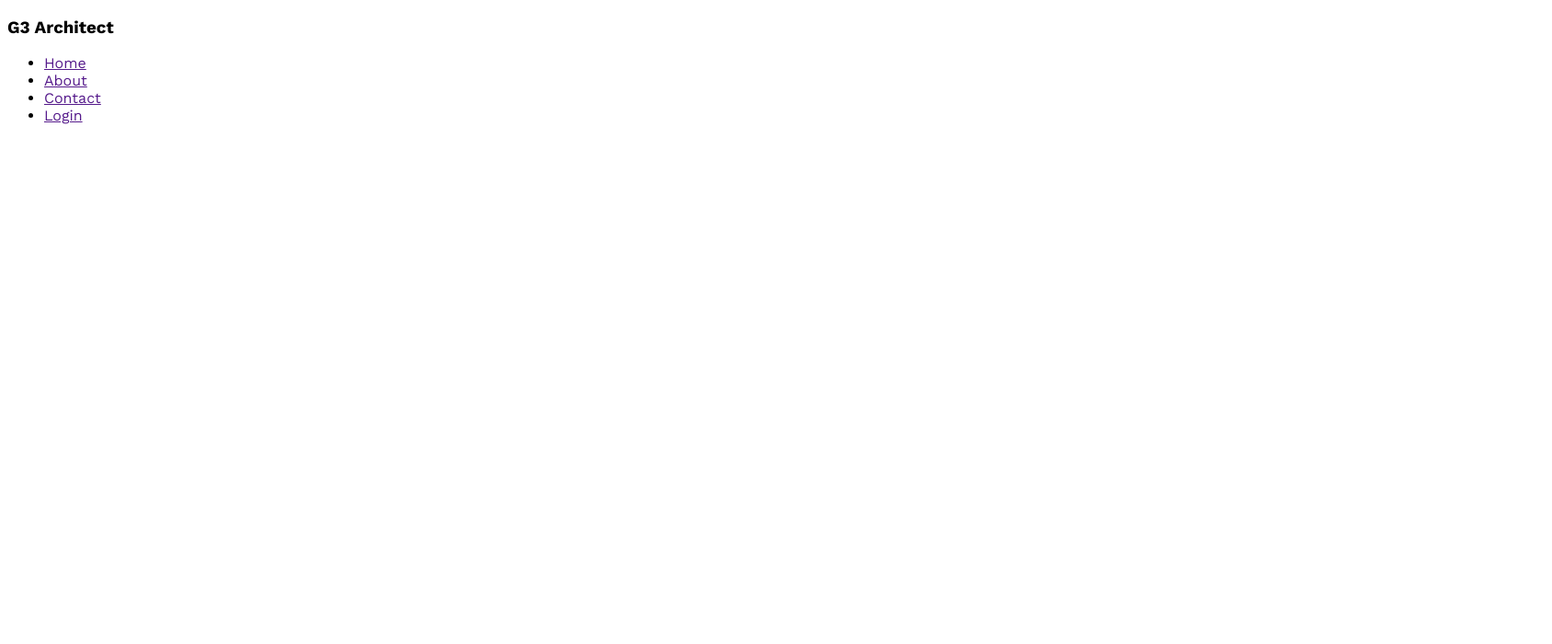
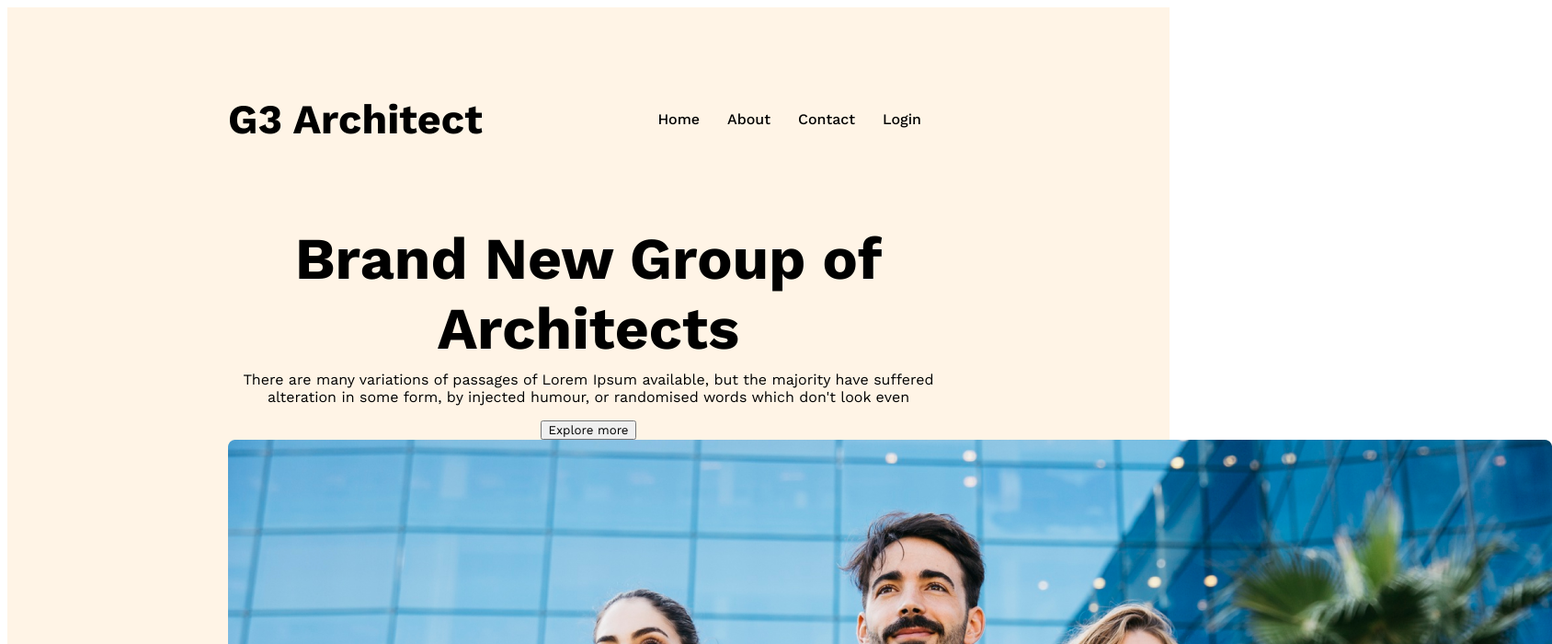
Before and after one commit to Iftekhar12777/G3-architect, a plain HTML site: page index.html in a window 1280 px wide. Shown: the top 700 px of the page at 92% size, 1688 px wide, since content can reach past the window. Drawn offline with nearby package versions, Linux system fonts and the light colour scheme.

Commit message:
Header content added

```diff
--- a/index.html
+++ b/index.html
@@ -12,8 +12,8 @@
 <body>
   <header>
           <nav>
-                <h3>G3 Architect</h3>
-          </nav>
+
+          <h3 class="nav-title">G3 Architect</h3>
 
           <ul>
               <li><a href="">Home</a></li>
@@ -21,6 +21,25 @@
               <li><a href="">Contact</a></li>
               <li><a href="">Login</a></li>
           </ul>
+        </nav>
+
+        <div class="banner">
+                    <div class="banner-content">
+                      <h1 class="banner-title">
+                        Brand New
+                        Group of Architects
+                      </h1>
+
+                      <p class="banner-description">
+                        There are many variations of passages of Lorem Ipsum available, but the majority have suffered alteration in some form, by injected humour, or randomised words which don't look even
+                      </p>
+                      <button class="btn-primary">
+                        Explore more
+                      </button>
+                    </div>
+
+              <img src="images/banner.png" alt="">
+        </div>
   </header>
 
   <main>
--- a/styles/style.css
+++ b/styles/style.css
@@ -3,3 +3,65 @@
   @import url('https://fonts.googleapis.com/css2?family=Work+Sans:wght@400;500;600;700;800&display=swap');
 
   *{font-family: 'Work Sans', sans-serif;}
+
+  .btn-primary{
+
+  }
+
+
+  /* header style */
+
+  header{
+    background: rgba(255, 144.05, 13.81, 0.10);
+    padding: 50px 240px;
+
+  }
+
+  nav{
+    display:flex;
+    justify-content: space-between;
+    align-items: center;
+  }
+
+  .nav-title{
+    font-size: 2.8em;
+    font-weight: 700;
+    color: color: #131313;
+  }
+
+  nav > ul{
+    display: flex;
+  }
+
+  nav li{
+    margin-right: 30px;
+    list-style: none;
+    font-weight: 500;
+    font-size: 1rem;
+  }
+
+  nav li a{
+    text-decoration: none;
+    color: black;
+  }
+
+  /* Banner styles */
+
+  .banner{
+
+  }
+
+  .banner-content{
+    max-width: 760px;
+    text-align: center;
+    margin: 0 auto;
+  }
+  .banner-title{
+    font-size: 4em;
+    font-weight: 700;
+    color: color: #131313;
+  }
+
+  .banner-description{
+    margin-top: -35px;
+  }
```
